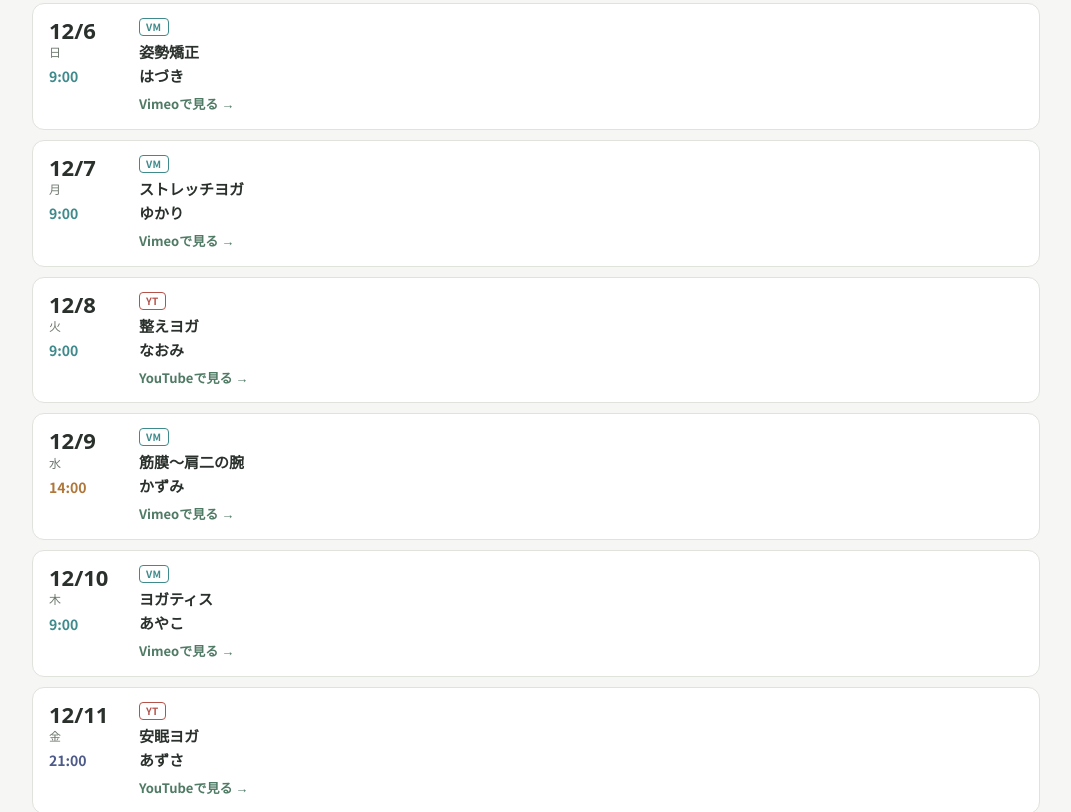
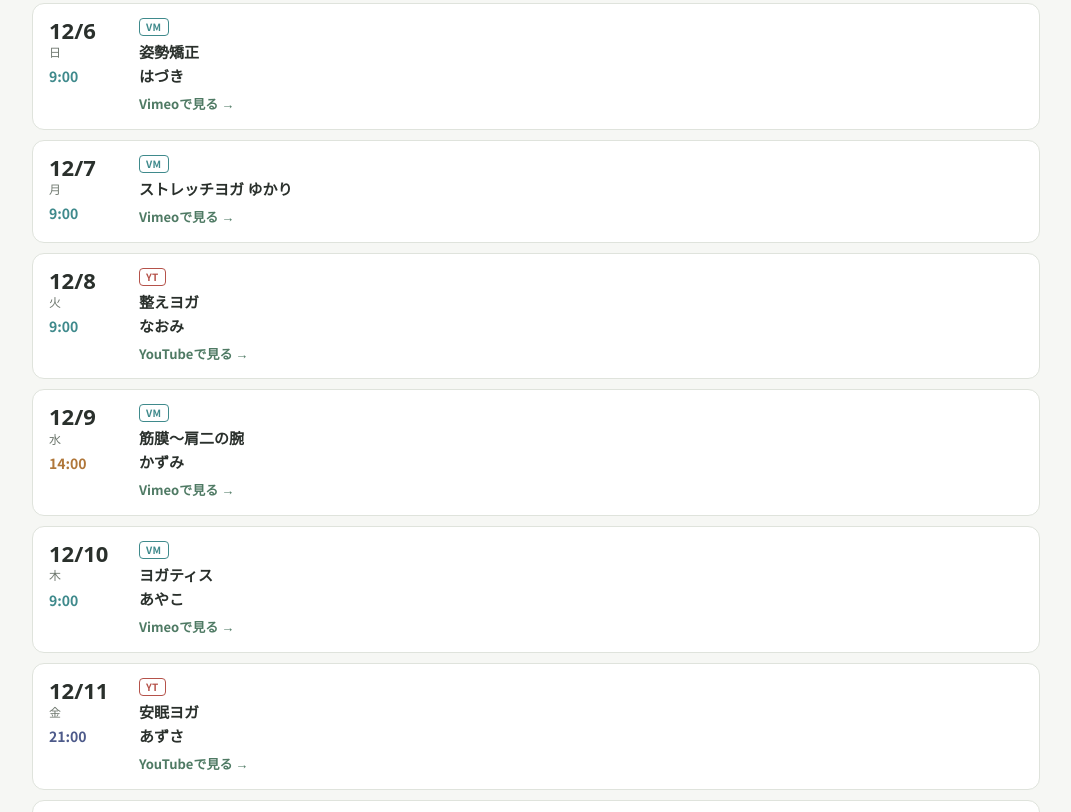
Before and after one commit to hazukiyo2002-source/yoga-live-calendar-2026-12, a plain HTML site: page index.html in a window 1280 px wide. Shown: the part 1582-2394 px from the top of the page, without its empty margins (104-1175 px from the left). Drawn offline with Linux system fonts and the light colour scheme; a web font is replaced by a local one.

Commit message:
ストレッチヨガ ゆかりを改行なしで表示

```diff
--- a/index.html
+++ b/index.html
@@ -172,7 +172,7 @@ const events=[
   {d:4,time:"21:00",name:"夜ヨガ",by:"あきこ",desc:"お身体をほぐして冷え対策のストレッチをします",url:"https://www.youtube.com/live/tZeM1HL3Uv0"},
   {d:5,time:"14:00",name:"タイ式ヨガ 血流改善 みちよ",url:"https://www.youtube.com/live/yA1c7JCzFi0"},
   {d:6,time:"9:00",name:"姿勢矯正",by:"はづき",pf:"vm",url:"https://vimeo.com/event/6368886/embed/fccb0421f5"},
-  {d:7,time:"9:00",name:"ストレッチヨガ",by:"ゆかり",pf:"vm",url:"https://vimeo.com/event/6378648/embed/eb496b55ef"},
+  {d:7,time:"9:00",name:"ストレッチヨガ ゆかり",pf:"vm",url:"https://vimeo.com/event/6378648/embed/eb496b55ef"},
   {d:8,time:"9:00",name:"整えヨガ",by:"なおみ",url:"https://www.youtube.com/live/ztRjCgOm5p4"},
   {d:9,time:"14:00",name:"筋膜～肩二の腕",by:"かずみ",pf:"vm",url:"https://vimeo.com/event/6380496/embed/4cd686dc17"},
   {d:10,time:"9:00",name:"ヨガティス",by:"あやこ",pf:"vm",url:"https://vimeo.com/event/6368871/embed/ff5a51803c"},
@@ -185,13 +185,13 @@ const events=[
   {d:18,time:"21:00",name:"夜ヨガ",by:"あきこ",desc:"お身体をほぐして冷え対策のストレッチをします",url:"https://www.youtube.com/live/1-Bi4cxSKjs"},
   {d:19,time:"14:00",name:"タイ式ヨガ 血流改善 みちよ",url:"https://www.youtube.com/live/lxJNpes8AKg"},
   {d:20,time:"9:00",name:"姿勢矯正",by:"はづき",pf:"vm",url:"https://vimeo.com/event/6368891/embed/32c80fe7dc"},
-  {d:21,time:"9:00",name:"ストレッチヨガ",by:"ゆかり",pf:"vm",url:"https://vimeo.com/event/6378652/embed/8682aa6879"},
+  {d:21,time:"9:00",name:"ストレッチヨガ ゆかり",pf:"vm",url:"https://vimeo.com/event/6378652/embed/8682aa6879"},
   {d:22,time:"9:00",name:"脱力系顔ヨガ®",by:"みさお",url:"https://www.youtube.com/live/FopQ3DsZg_U"},
   {d:23,time:"14:00",name:"筋膜～美脚",by:"かずみ",pf:"vm",url:"https://vimeo.com/event/6380499/embed/cea3a93a66"},
   {d:24,time:"9:00",name:"季節のヨガ",by:"あやこ",pf:"vm",url:"https://vimeo.com/event/6368875/embed/7628c15741"},
   {d:25,time:"21:00",name:"安眠ヨガ",by:"あずさ",url:"https://www.youtube.com/live/XzKIy-GlYec"},
   {d:26,time:"9:00",name:"姿勢矯正",by:"はづき",pf:"vm",url:"https://vimeo.com/event/6368894/embed/a7045d2c08"},
-  {d:28,time:"9:00",name:"ストレッチヨガ",by:"ゆかり",pf:"vm",url:"https://vimeo.com/event/6378654/embed/0e1a752072"},
+  {d:28,time:"9:00",name:"ストレッチヨガ ゆかり",pf:"vm",url:"https://vimeo.com/event/6378654/embed/0e1a752072"},
   {d:30,time:"9:00",name:"姿勢矯正",by:"はづき",pf:"vm",url:"https://vimeo.com/event/6380789/embed/e8640ceb25"}
 ];
 const pfLabel=p=>p==='vm'?'<b class="pf vm">VM</b>':'<b class="pf yt">YT</b>';
```
